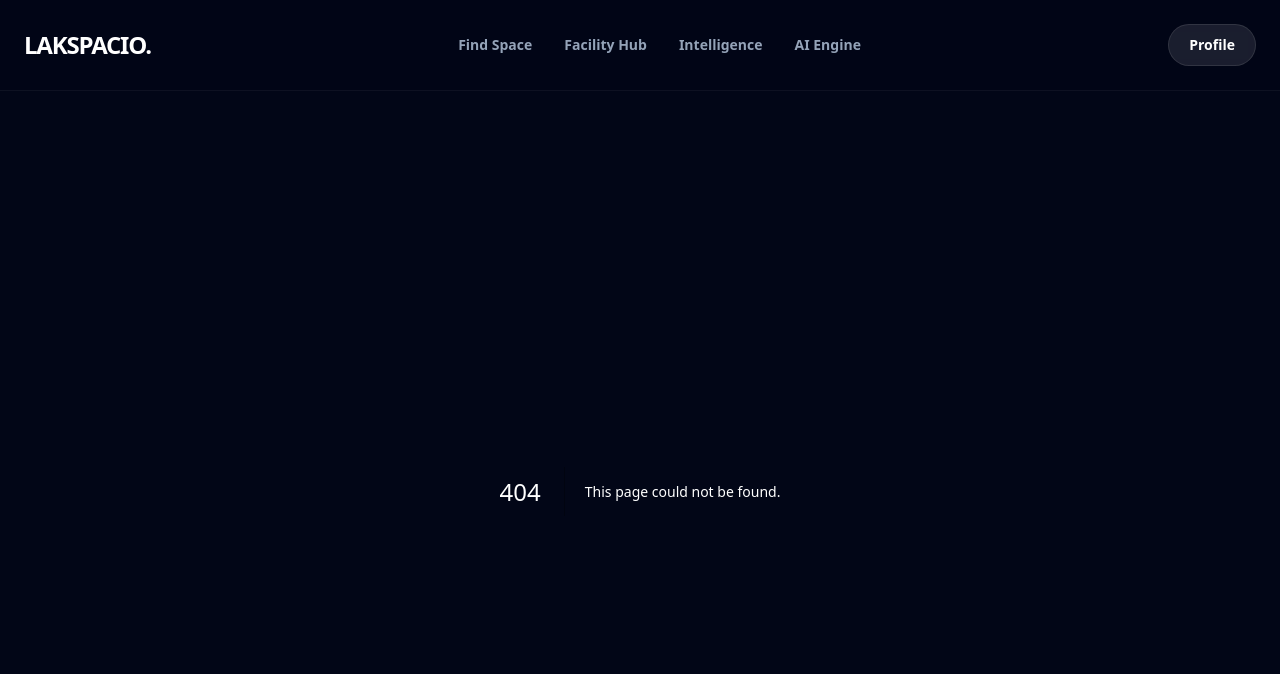
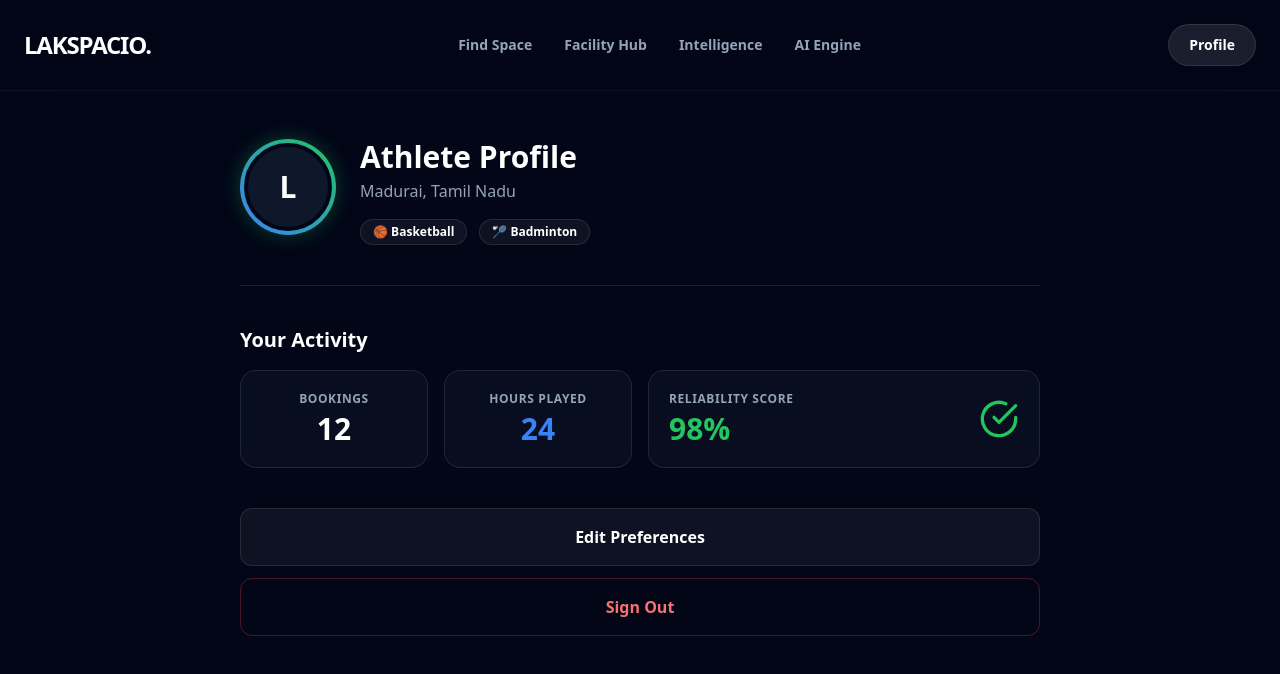
Before and after one commit to dheenadhayalan071-debug/lakspacio, a Next.js app: page /profile in a window 1280 px wide. Before the commit this address had no page. Shown: the top 674 px of the page. Built offline with nearby package versions, Linux system fonts and the light colour scheme.

Commit message:
Create ProfilePage component with layout and stats

```diff
--- /dev/null
+++ b/src/app/profile/page.tsx
@@ -0,0 +1,58 @@
+export default function ProfilePage() {
+  return (
+    <div className="p-6 md:p-12 max-w-4xl mx-auto">
+
+      {/* Profile Header */}
+      <div className="flex flex-col md:flex-row items-center md:items-start gap-6 mb-10 pb-10 border-b border-white/10">
+        <div className="w-24 h-24 bg-gradient-to-tr from-brand-blue to-brand-neon rounded-full p-1 shadow-[0_0_20px_rgba(34,197,94,0.3)]">
+          <div className="w-full h-full bg-brand-surface rounded-full flex items-center justify-center border-4 border-brand-black">
+            <span className="text-3xl font-black text-white">L</span>
+          </div>
+        </div>
+        <div className="text-center md:text-left">
+          <h1 className="text-3xl font-extrabold text-white">Athlete Profile</h1>
+          <p className="text-slate-400 mt-1">Madurai, Tamil Nadu</p>
+          <div className="flex gap-3 mt-4 justify-center md:justify-start">
+            <span className="bg-white/5 border border-white/10 text-white text-xs font-semibold px-3 py-1 rounded-full">
+              🏀 Basketball
+            </span>
+            <span className="bg-white/5 border border-white/10 text-white text-xs font-semibold px-3 py-1 rounded-full">
+              🏸 Badminton
+            </span>
+          </div>
+        </div>
+      </div>
+
+      {/* Stats Bento Grid */}
+      <h2 className="text-xl font-bold mb-4 text-white">Your Activity</h2>
+      <div className="grid grid-cols-2 md:grid-cols-4 gap-4 mb-10">
+        <div className="bg-brand-surface/50 border border-white/10 rounded-2xl p-5 text-center backdrop-blur-sm">
+          <p className="text-slate-400 text-xs font-bold uppercase tracking-wider mb-1">Bookings</p>
+          <p className="text-3xl font-black text-white">12</p>
+        </div>
+        <div className="bg-brand-surface/50 border border-white/10 rounded-2xl p-5 text-center backdrop-blur-sm">
+          <p className="text-slate-400 text-xs font-bold uppercase tracking-wider mb-1">Hours Played</p>
+          <p className="text-3xl font-black text-brand-blue">24</p>
+        </div>
+        <div className="col-span-2 bg-brand-surface/50 border border-white/10 rounded-2xl p-5 backdrop-blur-sm flex items-center justify-between">
+          <div>
+            <p className="text-slate-400 text-xs font-bold uppercase tracking-wider mb-1">Reliability Score</p>
+            <p className="text-3xl font-black text-brand-neon">98%</p>
+          </div>
+          <svg xmlns="http://www.w3.org/2000/svg" width="40" height="40" viewBox="0 0 24 24" fill="none" stroke="#22c55e" strokeWidth="2" strokeLinecap="round" strokeLinejoin="round"><path d="M22 11.08V12a10 10 0 1 1-5.93-9.14"/><path d="m9 11 3 3L22 4"/></svg>
+        </div>
+      </div>
+
+      {/* Action Buttons */}
+      <div className="flex flex-col gap-3">
+        <button className="w-full bg-white/5 border border-white/10 text-white font-bold py-4 rounded-xl hover:bg-white/10 transition-colors">
+          Edit Preferences
+        </button>
+        <button className="w-full border border-red-500/30 text-red-400 font-bold py-4 rounded-xl hover:bg-red-500/10 transition-colors">
+          Sign Out
+        </button>
+      </div>
+
+    </div>
+  );
+}
```
